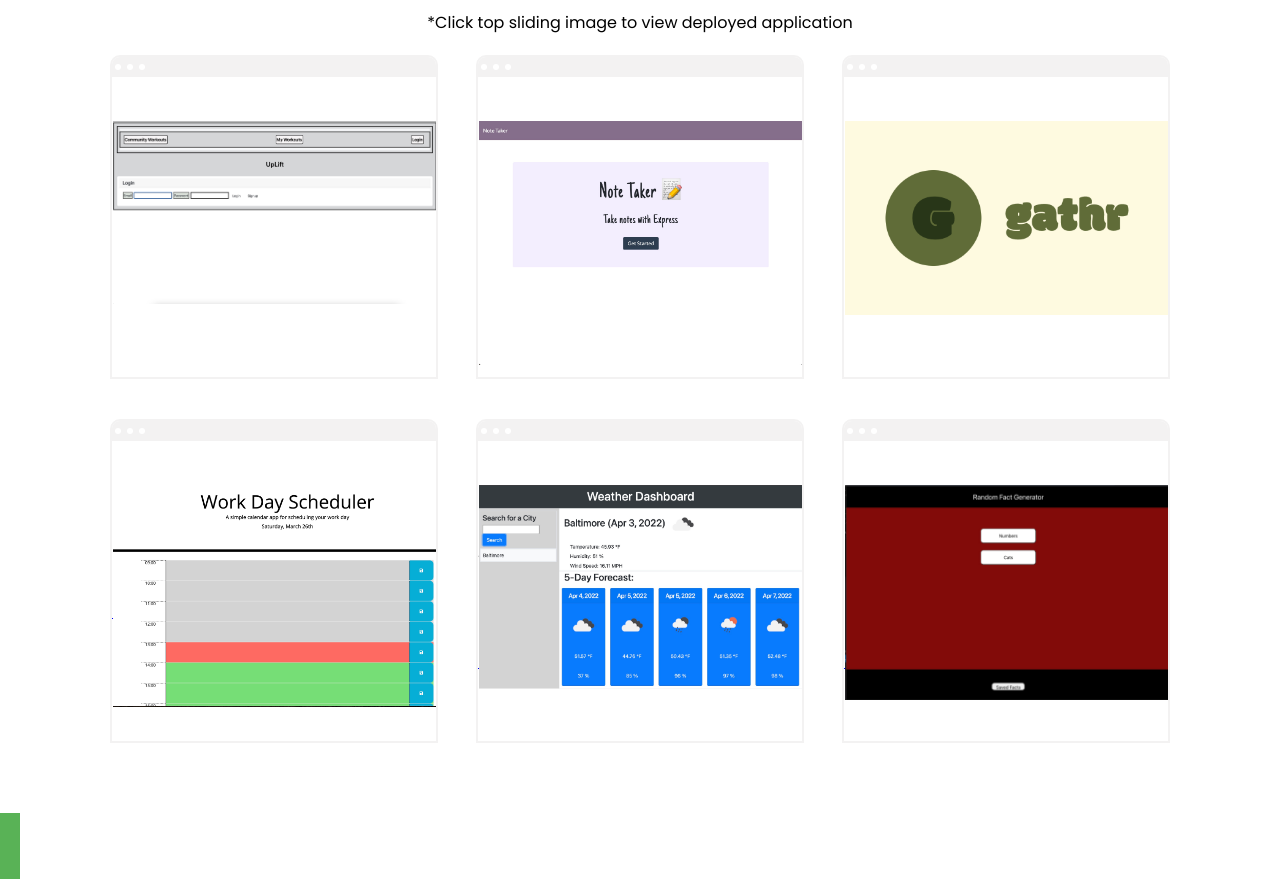
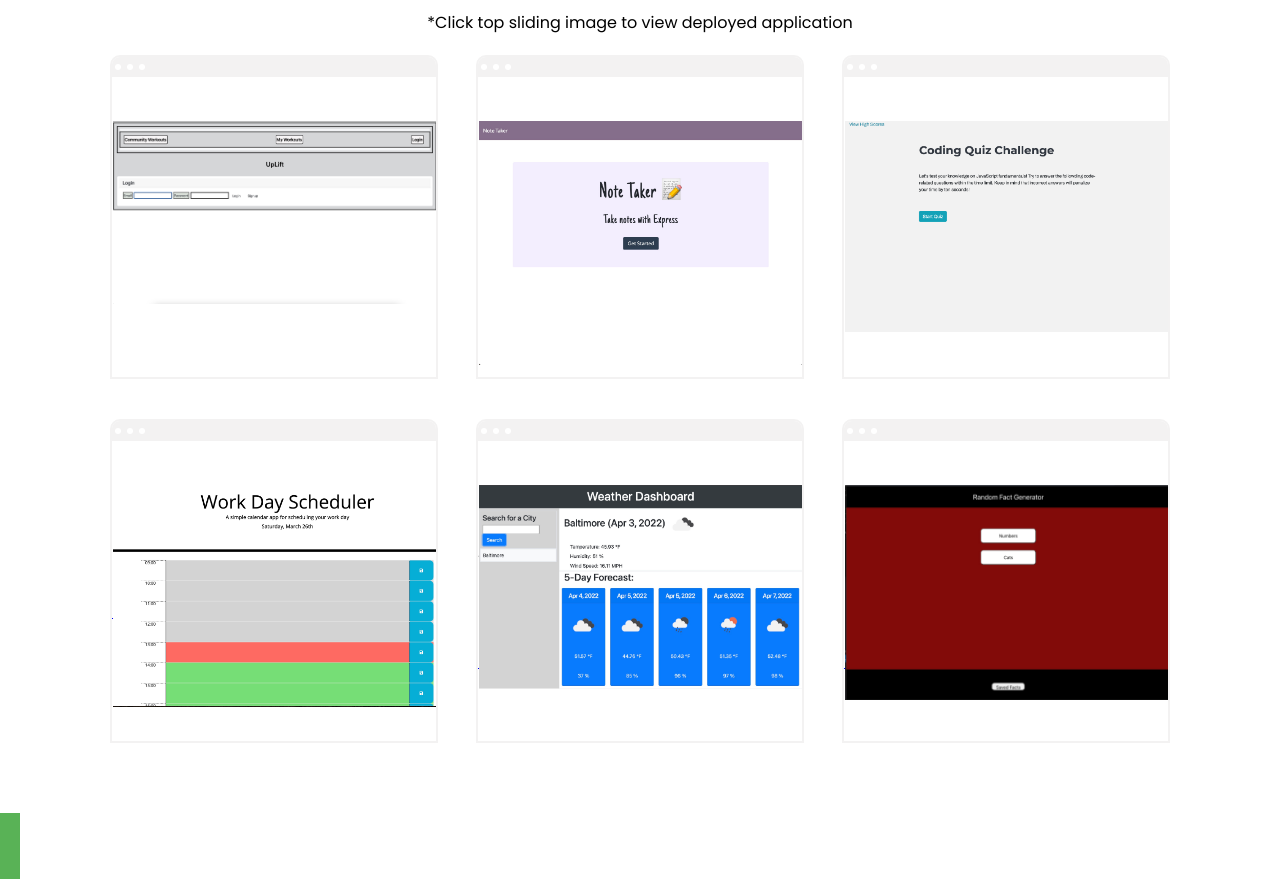
Before and after one commit to Rbenney15/Benney-Portfolio-React, a React (Create React App) app: page / in a window 1280 px wide. Shown: the part 1780-2659 px from the top of the page. Built offline with nearby package versions, Linux system fonts and the light colour scheme.

Commit message:
adding coding quiz to project list

```diff
--- a/src/data.js
+++ b/src/data.js
@@ -1,6 +1,6 @@
 import uplift from '../src/img/uplift.jpg';
 import notetaker from '../src/img/notetaker.jpg';
-import gathr from '../src/img/gathr.png';
+import codingquiz from '../src/img/codingquiz.png';
 import scheduler from '../src/img/scheduler.jpg';
 import weather from '../src/img/weather.jpg';
 import factgenerator from '../src/img/factgenerator.jpg';
@@ -10,22 +10,25 @@ export const products = [
     id: 1,
     img: uplift,
     link: "https://uplift-srb.herokuapp.com/login",
-      description: "Fitness Tracker application that allows users to join a like minded community to track and share workouts.",
+    description:
+      "Fitness Tracker application that allows users to join a like minded community to track and share workouts.",
     github: "https://github.com/Rbenney15/UpLift",
   },
   {
     id: 2,
     img: notetaker,
     link: "https://note-taker-rbgwu.herokuapp.com",
-      description: "Note taking application that provides an electronic notepad for taking and saving project notes. Notes can be deleted upon project completion.",
+    description:
+      "Note taking application that provides an electronic notepad for taking and saving project notes. Notes can be deleted upon project completion.",
     github: "https://github.com/Rbenney15/note-taker",
   },
   {
     id: 3,
-      img: gathr,
-      link: "https://gathr.herokuapp.com/",
-      description: "Event Planning app to assist in organzing a gathering of friends and family.",
-      github: "https://github.com/Rbenney15/gathr",
+    img: codingquiz,
+    link: "https://rbenney15.github.io/coding-quiz/",
+    description:
+      "Timed Coding Quiz that will test your basic JavaScript knowledge.",
+    github: "https://github.com/Rbenney15/coding-quiz",
   },
   {
     id: 4,
@@ -38,14 +41,16 @@ export const products = [
     id: 5,
     img: weather,
     link: "https://rbenney15.github.io/weather-dashboard/",
-      description: "Weather Dashboard application where a user can search for a city they would like to know the current and upcoming 5 day forecast.",
+    description:
+      "Weather Dashboard application where a user can search for a city they would like to know the current and upcoming 5 day forecast.",
     github: "https://github.com/Rbenney15/weather-dashboard",
   },
   {
     id: 6,
     img: factgenerator,
     link: "https://samdakota.github.io/Random-Fact-Generator/",
-      description: "Random Fact Generator that allows users to select a fact category to be entertained with random facts from that category.",
+    description:
+      "Random Fact Generator that allows users to select a fact category to be entertained with random facts from that category.",
     github: "https://github.com/samdakota/Random-Fact-Generator",
   },
 ];
```
Also changed, not shown: src/img/codingquiz.png (added). Lines whose indentation alone changed are shown as unchanged.
